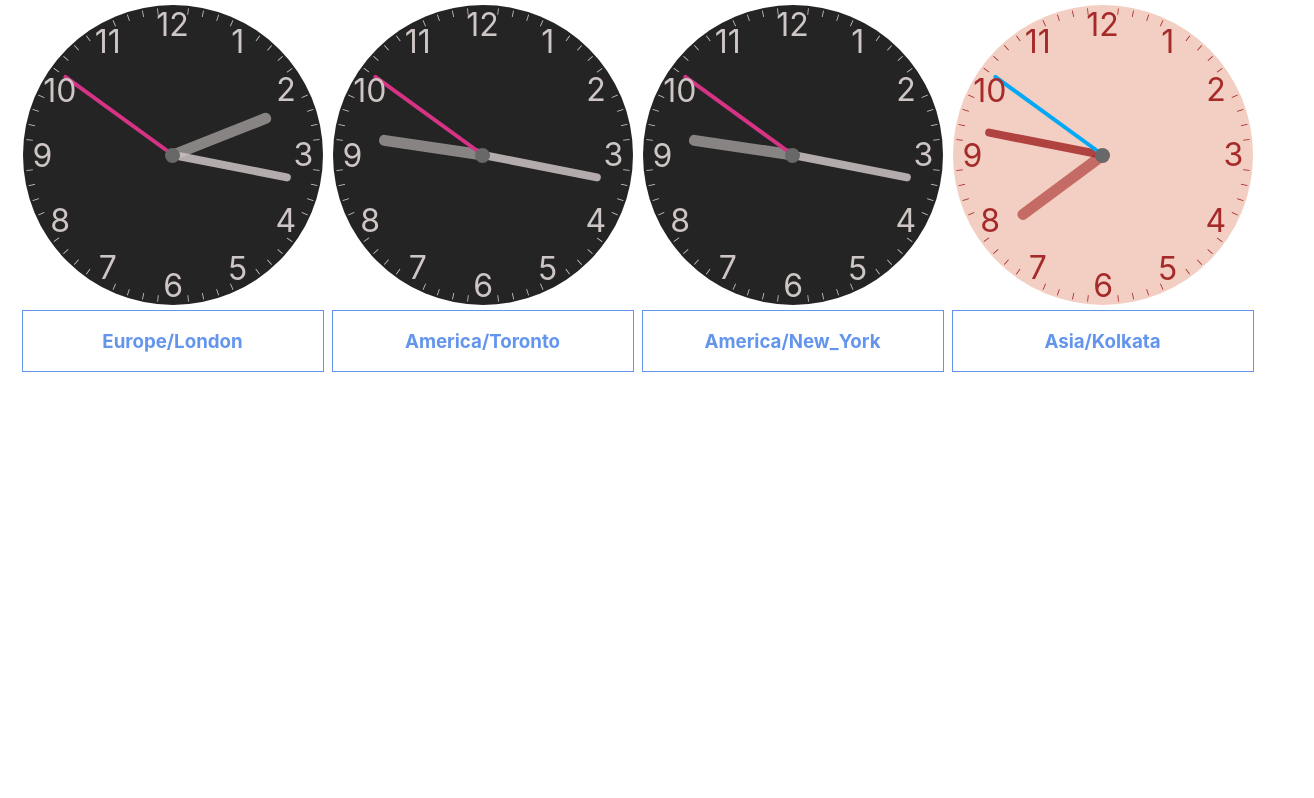
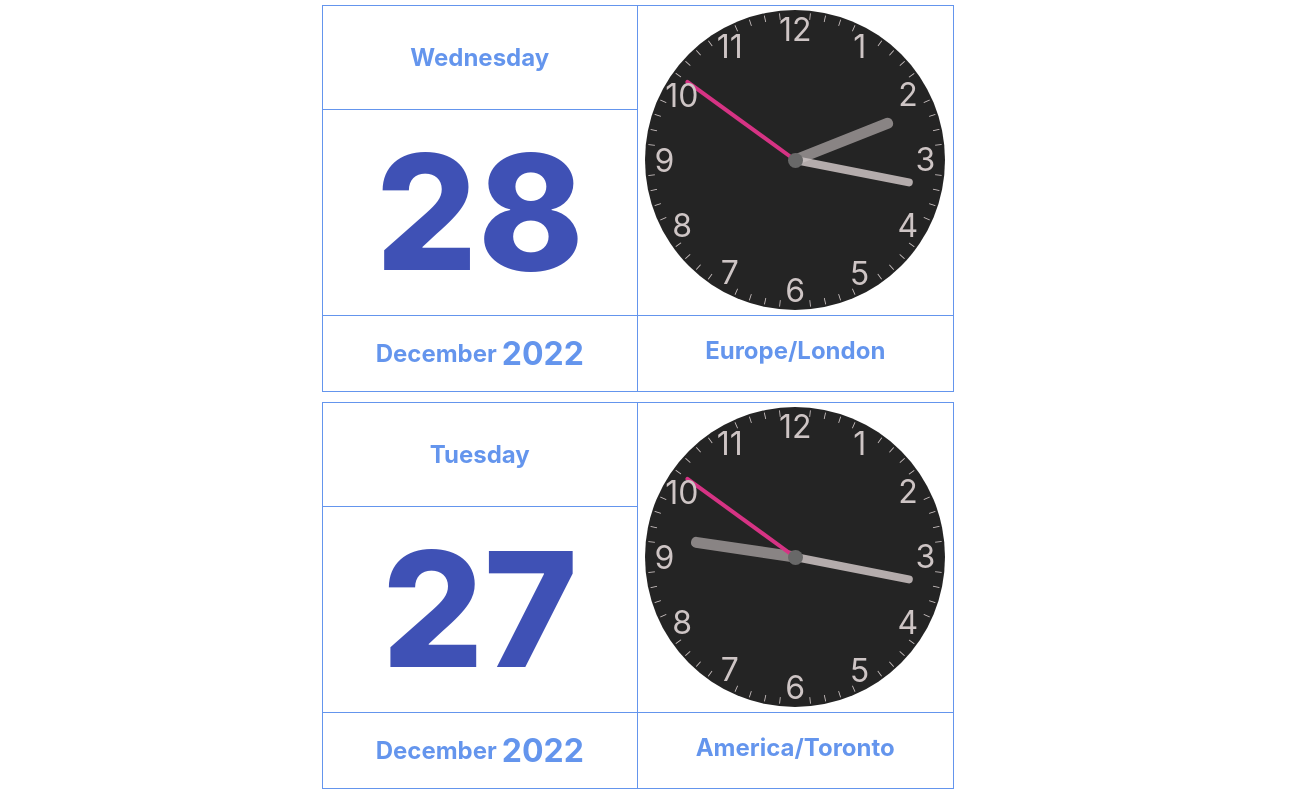
Before and after one commit to sadaigm/web-clock, a React (Create React App) app: page / in a window 1280 px wide. Shown: the top 798 px of the page, 1314 px wide, since content can reach past the window. Built offline with nearby package versions, Linux system fonts and the light colour scheme.

Commit message:
supporting calender view

```diff
--- a/public/index.html
+++ b/public/index.html
@@ -2,14 +2,14 @@
 <html lang="en">
   <head>
     <meta charset="utf-8" />
-    <link rel="icon" href="%PUBLIC_URL%/favicon.ico" />
+    <link rel="icon" href="%PUBLIC_URL%/clock.ico" />
     <meta name="viewport" content="width=device-width, initial-scale=1" />
     <meta name="theme-color" content="#000000" />
     <meta
       name="description"
       content="Web site created using create-react-app"
     />
-    <link rel="apple-touch-icon" href="%PUBLIC_URL%/logo192.png" />
+    <link rel="apple-touch-icon" href="%PUBLIC_URL%/clock.png" />
     <!--
       manifest.json provides metadata used when your web app is installed on a
       user's mobile device or desktop. See https://developers.google.com/web/fundamentals/web-app-manifest/
@@ -24,7 +24,7 @@
       work correctly both with client-side routing and a non-root public URL.
       Learn how to configure a non-root public URL by running `npm run build`.
     -->
-    <title>React App</title>
+    <title>WebClock</title>
   </head>
   <body>
     <noscript>You need to enable JavaScript to run this app.</noscript>
--- a/src/components/clock/Clock.tsx
+++ b/src/components/clock/Clock.tsx
@@ -3,6 +3,7 @@ import { ClockContext } from "./ClockProvider";
 import { getBG } from "./clockutils";
 import Number from "./Number";
 import RenderHands from "./RenderHands";
+import "./clock.css";
 
 export const clockStyle = {
   width: "400px",
@@ -116,6 +117,7 @@ const Clock = () => {
         justifyContent: "flex-start",
         alignItems: "center",
         height: "100%",
+        width: "100%",
         // border: "1px solid grey",
 
         flexDirection: "column-reverse",
@@ -125,12 +127,13 @@ const Clock = () => {
         style={{
           display: "flex",
           width: "100%",
-          border: "1px solid cornflowerblue",
+          height: "75px",
+          borderTop: "1px solid cornflowerblue",
           justifyContent: "center",
           color: "cornflowerblue",
         }}
       >
-        <h3>{timeZone}</h3>
+        <h2>{timeZone}</h2>
       </div>
       <div
         style={{
--- /dev/null
+++ b/src/components/clock/ClockContainer.tsx
@@ -0,0 +1,94 @@
+import React from "react";
+import Clock from "./Clock";
+import { ClockContext } from "./ClockProvider";
+import DateSection from "./Date";
+
+const ClockContainer: React.FC = () => {
+  const { clockConfig, calenderView } = React.useContext(ClockContext);
+  const smallScreen = window.innerWidth < parseInt(clockConfig.width) * 2;
+  let showClockCss = "flex";
+  if (smallScreen) {
+    showClockCss = !calenderView ? "flex" : "none";
+  }
+  console.log(window, parseInt(clockConfig.width) * 2, showClockCss);
+  const totalWidth = !smallScreen
+    ? `${clockConfig.width} * 2 + 30px`
+    : `${clockConfig.width} + 15px`;
+
+  //   const renderToggleButton = React.useMemo(() => {
+  //     return (
+  //       smallScreen && (
+  //         <div
+  //           style={{
+  //             display: "flex",
+  //             width: "100%",
+  //             height: "50px",
+  //             borderBottom: "1px solid cornflowerblue",
+  //             borderLeft: "1px solid cornflowerblue",
+  //             borderRight: "1px solid cornflowerblue",
+  //             justifyContent: "center",
+  //             color: "cornflowerblue",
+  //             alignItems: "center",
+  //             fontSize: "1.5rem",
+  //           }}
+  //         >
+  //           <button
+  //             // style={{
+  //             //   backgroundColor: "cornflowerblue",
+  //             //   padding: "5px",
+  //             //   border: "1px solid cornflowerblue",
+  //             //   fontSize: "1rem",
+  //             //   color: "white",
+  //             // }}
+  //             onClick={() => {
+  //               console.log("clicked");
+  //               //   setcalenderView((p) => !!!p);
+  //             }}
+  //           >
+  //             Calender View
+  //           </button>
+  //         </div>
+  //       )
+  //     );
+  //   }, [smallScreen]);
+  return (
+    <div
+      style={{
+        display: "flex",
+        border: "1px solid cornflowerblue",
+        color: "cornflowerblue",
+        height: `calc(${clockConfig.height} + 85px)`,
+        width: `calc(${totalWidth})`,
+      }}
+    >
+      {(!smallScreen || calenderView) && (
+        <div
+          className="calender__section"
+          style={{
+            display: "flex",
+            flexDirection: "column",
+            borderRight: smallScreen ? `none` : `1px solid cornflowerblue`,
+            width: `calc(${clockConfig.width} + 15px)`,
+            height: `100%`,
+          }}
+        >
+          <DateSection />
+        </div>
+      )}
+      {
+        <div
+          className="clock__section"
+          style={{
+            display: `${showClockCss}`,
+            width: `calc(${clockConfig.width} + 15px)`,
+            height: `100%`,
+          }}
+        >
+          <Clock />
+        </div>
+      }
+    </div>
+  );
+};
+
+export default ClockContainer;
--- a/src/components/clock/ClockProvider.tsx
+++ b/src/components/clock/ClockProvider.tsx
@@ -80,6 +80,10 @@ const defaultProviderType = {
   minutes: 0,
   setHours: () => {},
   setMinutes: () => {},
+  dateValue: {},
+  setDateValue: () => {},
+  calenderView: false,
+  setcalenderView: () => {},
 };
 export const ClockContext =
   React.createContext<ClockProviderType>(defaultProviderType);
@@ -92,6 +96,10 @@ type ClockProviderType = {
   setHours: Dispatch<SetStateAction<number>>;
   minutes: number;
   setMinutes: Dispatch<SetStateAction<number>>;
+  dateValue: any;
+  setDateValue: Dispatch<SetStateAction<any>>;
+  calenderView: boolean;
+  setcalenderView: Dispatch<SetStateAction<boolean>>;
 };
 
 const ClockProvider: React.FunctionComponent<ClockContextType> = ({
@@ -99,11 +107,13 @@ const ClockProvider: React.FunctionComponent<ClockContextType> = ({
   children,
   timeZone,
 }) => {
+  const [calenderView, setcalenderView] = React.useState(false);
   const [timeZoneVal] = React.useState(getTimeZone(timeZone));
   const data = getHandDegree(new Date(), timeZoneVal);
   const [hours, setHours] = React.useState<number>(data.hours);
   const [minutes, setMinutes] = React.useState<number>(data.minutes);
   const [dark, setDark] = React.useState(false);
+  const [dateValue, setDateValue] = React.useState({});
   const [clockConfig, setclockConfig] =
     React.useState<ClockConfigType>(defaultClockConfig);
   React.useEffect(() => {
@@ -294,20 +304,24 @@ const ClockProvider: React.FunctionComponent<ClockContextType> = ({
           setHours,
           minutes,
           setMinutes,
+          dateValue,
+          setDateValue,
+          calenderView,
+          setcalenderView,
         }}
       >
         {children}
       </ClockContext.Provider>
     );
   }, [
-    children,
+    timeZoneVal,
     clockConfig,
     dark,
+    hours,
     minutes,
-    setMinutes,
-    hours,
-    setHours,
-    timeZoneVal,
+    dateValue,
+    calenderView,
+    children,
   ]);
 
   return <>{renderProvider} </>;
--- a/src/components/clock/ClockWrapper.tsx
+++ b/src/components/clock/ClockWrapper.tsx
@@ -1,7 +1,9 @@
 import React from "react";
-import Clock from "./Clock";
+// import Clock from "./Clock";
+import ClockContainer from "./ClockContainer";
 import ClockProvider, { ClockSize } from "./ClockProvider";
 import { selectedlist } from "./timezone";
+import ToggleButton from "./ToggleButton";
 type ClockProps = {
   size?: ClockSize;
   timeZone?: string;
@@ -10,6 +12,7 @@ type ClockProps = {
 export const ClockWrapper: React.FC<ClockProps> = ({ size, timeZone }) => {
   return (
     <div
+      key={timeZone}
       style={{
         display: "flex",
         justifyContent: "center",
@@ -21,7 +24,15 @@ export const ClockWrapper: React.FC<ClockProps> = ({ size, timeZone }) => {
         size={size !== undefined ? size : ClockSize.lg}
         timeZone={timeZone}
       >
-        <Clock />
+        <div
+          style={{
+            display: "flex",
+            flexDirection: "column",
+          }}
+        >
+          <ClockContainer key={timeZone} />
+          <ToggleButton />
+        </div>
       </ClockProvider>
     </div>
   );
--- /dev/null
+++ b/src/components/clock/Date.tsx
@@ -0,0 +1,87 @@
+import React from "react";
+import { ClockContext } from "./ClockProvider";
+import { MONTHS_VALUES, WEEKDAYS } from "./clockutils";
+
+function DateSection() {
+  const { dateValue } = React.useContext(ClockContext);
+  const renderDate = React.useMemo(() => {
+    return (
+      <>
+        <div
+          style={{
+            display: "flex",
+            flex: "1",
+            justifyContent: "center",
+            alignItems: "center",
+          }}
+        >
+          <h2>{WEEKDAYS[dateValue.day]}</h2>
+        </div>
+        <div
+          style={{
+            display: "flex",
+            flex: "2",
+            justifyContent: "center",
+            alignItems: "center",
+            borderTop: "1px solid cornflowerblue",
+          }}
+        >
+          <span
+            style={{ fontSize: "10rem", fontWeight: "800", color: "#3f51b5" }}
+          >
+            {dateValue.today}
+          </span>
+        </div>
+        <div
+          style={{
+            display: "flex",
+            height: "75px",
+            borderTop: "1px solid cornflowerblue",
+            justifyContent: "center",
+            alignItems: "center",
+          }}
+        >
+          <h2>{MONTHS_VALUES[dateValue.month] || dateValue.month}</h2>
+          <span style={{ width: "5px" }}> </span>
+          <h1>{`  ${dateValue.fullYear}`}</h1>
+        </div>
+      </>
+    );
+    // return (
+    //   <div
+    //     style={{
+    //       display: "flex",
+    //       justifyContent: "space-around",
+    //       backgroundColor: "#ffeb3b",
+    //       left: "30%",
+    //       bottom: "calc(20%)",
+    //       transformOrigin: "center bottom",
+    //       width: "40%",
+    //       opacity: "0.85",
+    //       height: "30px",
+    //       alignItems: "center",
+    //     }}
+    //   >
+    //     <div
+    //       style={{
+    //         display: "flex",
+    //         justifyContent: "center",
+    //       }}
+    //     >
+    //       {dateValue.today}:{dateValue.month}:{dateValue.fullYear}
+    //     </div>
+    //     <div
+    //       style={{
+    //         display: "flex",
+    //         justifyContent: "center",
+    //       }}
+    //     >
+    //       {dateValue.day}
+    //     </div>
+    //   </div>
+    // );
+  }, [dateValue.day, dateValue.fullYear, dateValue.month, dateValue.today]);
+  return <>{renderDate}</>;
+}
+
+export default DateSection;
--- a/src/components/clock/RenderHands.tsx
+++ b/src/components/clock/RenderHands.tsx
@@ -9,15 +9,17 @@ type RenderHandsProps = {
 };
 const RenderHands: React.FC<RenderHandsProps> = ({ hands }) => {
   const [HandDeg, setHandDeg] = useState<any>({});
-  const { timeZone, hours, setHours, minutes, setMinutes } =
+  const { timeZone, hours, setHours, minutes, setMinutes, setDateValue } =
     React.useContext(ClockContext);
 
   React.useEffect(() => {
     const setClock = () => {
       let time = new Date();
       const result = getHandDegree(time, timeZone);
-      const { secondDeg, minuteDeg, hoursDeg } = result;
+      const { secondDeg, minuteDeg, hoursDeg, today, month, fullYear, day } =
+        result;
       // console.log({ timeZone, secondDeg, minuteDeg, hoursDeg, hours })
+      setDateValue({ today, month, fullYear, day });
       result.hours !== hours && setHours((p) => result.hours);
       result.minutes !== minutes && setMinutes((p) => result.minutes);
       setHandDeg({ secondDeg, minuteDeg, hoursDeg });
@@ -27,7 +29,15 @@ const RenderHands: React.FC<RenderHandsProps> = ({ hands }) => {
     return () => {
       clearInterval(interval);
     };
-  }, [setHandDeg, timeZone, setHours, hours, minutes, setMinutes]);
+  }, [
+    setHandDeg,
+    timeZone,
+    setHours,
+    hours,
+    minutes,
+    setMinutes,
+    setDateValue,
+  ]);
 
   const renderHands = React.useMemo(() => {
     return hands.map((hand, index) => {
--- /dev/null
+++ b/src/components/clock/ToggleButton.tsx
@@ -0,0 +1,49 @@
+import React from "react";
+import { ClockContext } from "./ClockProvider";
+
+const ToggleButton: React.FC = () => {
+  const { clockConfig, calenderView, setcalenderView } =
+    React.useContext(ClockContext);
+  const smallScreen = window.innerWidth < parseInt(clockConfig.width) * 2;
+  return (
+    <>
+      {smallScreen ? (
+        <div
+          style={{
+            display: "flex",
+            height: "50px",
+            borderBottom: "1px solid cornflowerblue",
+            borderLeft: "1px solid cornflowerblue",
+            borderRight: "1px solid cornflowerblue",
+            justifyContent: "center",
+            color: "cornflowerblue",
+            alignItems: "center",
+            fontSize: "1.5rem",
+          }}
+        >
+          <button
+            style={{
+              display: "flex",
+
+              backgroundColor: "cornflowerblue",
+              padding: "5px",
+              border: "1px solid cornflowerblue",
+              fontSize: "1rem",
+              color: "white",
+            }}
+            onClick={(e) => {
+              console.log("clicked");
+              setcalenderView((p) => !!!p);
+            }}
+          >
+            {!calenderView ? `Calender` : `Clock`}
+          </button>
+        </div>
+      ) : (
+        <></>
+      )}
+    </>
+  );
+};
+
+export default ToggleButton;
--- a/src/components/clock/clock.css
+++ b/src/components/clock/clock.css
@@ -0,0 +1,4 @@
+.number{
+    /* border: 1px solid blue; */
+    border-radius: 50%;
+}
--- a/src/components/clock/clockutils.ts
+++ b/src/components/clock/clockutils.ts
@@ -20,7 +20,10 @@ export const convertTZ = (date: Date, tzString: string): Date => {
                 ).toLocaleString('en-US', { timeZone: tzString })
             )
         }
-
+export const WEEKDAYS = ['Sunday', 'Monday', 'Tuesday', 'Wednesday', 'Thursday', 'Friday', 'Saturday'];
+export const weekday = ["SUN","MON","TUE","WED","THU","FRI","SAT"];
+export const months = ['Jan', 'Feb', 'Mar', 'Apr', 'May', 'June', 'July', 'Aug', 'Sept', 'Oct', 'Nov', 'Dec'];
+export const MONTHS_VALUES = ['January', 'February', 'March', 'April', 'May', 'June', 'July', 'August', 'September', 'October', 'November', 'December'];
 export function getHandDegree(time: Date, timeZone: string | undefined) {
     if (timeZone) {
         const timewithZone = convertTZ(time, timeZone)
@@ -31,9 +34,10 @@ export function getHandDegree(time: Date, timeZone: string | undefined) {
     const hours = time.getHours()
     const today = time.getDate()
     const month = time.getMonth()
+    const day = time.getDay()
     const fullYear = time.getFullYear();
     const secondDeg = seconds * (360 / 60)
     const minuteDeg = minutes * (360 / 60) + secondDeg / 60
     const hoursDeg = hours * (360 / 12) + minuteDeg / 12
-    return { secondDeg, minuteDeg, hoursDeg, hours, minutes, today, month, fullYear };
+    return { secondDeg, minuteDeg, hoursDeg, hours, minutes, today, month, fullYear, day };
 }
```
Also changed, not shown: public/clock.png (added), public/manifest.json, 1 other file (tests, documents, lock files or other folders).
